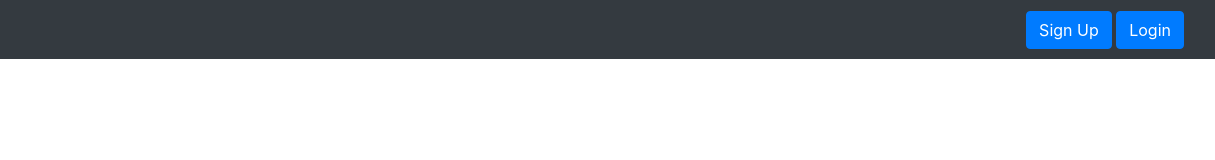
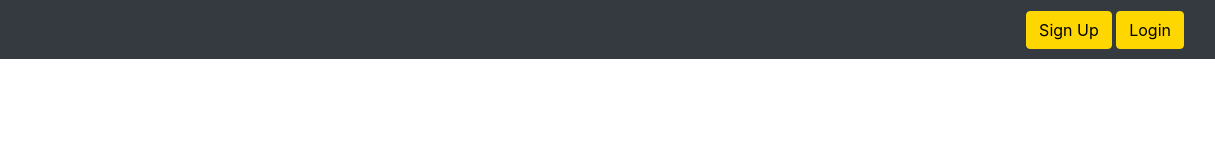
Before and after one commit to djho0525/CSE312Project, a plain HTML site: page login.html in a window 1280 px wide. Shown: the full height of the page, 65-1280 px from the left. Drawn offline with nearby package versions, Linux system fonts and the light colour scheme.

Commit message:
Worked on navbar

```diff
--- a/login.css
+++ b/login.css
@@ -0,0 +1,5 @@
+.btn-primary{
+    color: black;
+    background-color: gold;
+    border-color: gold;
+}
--- a/login.html
+++ b/login.html
@@ -13,6 +13,9 @@
 
     <!-- Latest compiled JavaScript -->
     <script src="https://maxcdn.bootstrapcdn.com/bootstrap/4.5.2/js/bootstrap.min.js"></script>
+
+    <!-- Custom stylesheet -->
+    <link rel="stylesheet" type="text/css" href="login.css">
 
 <body>
 
```
